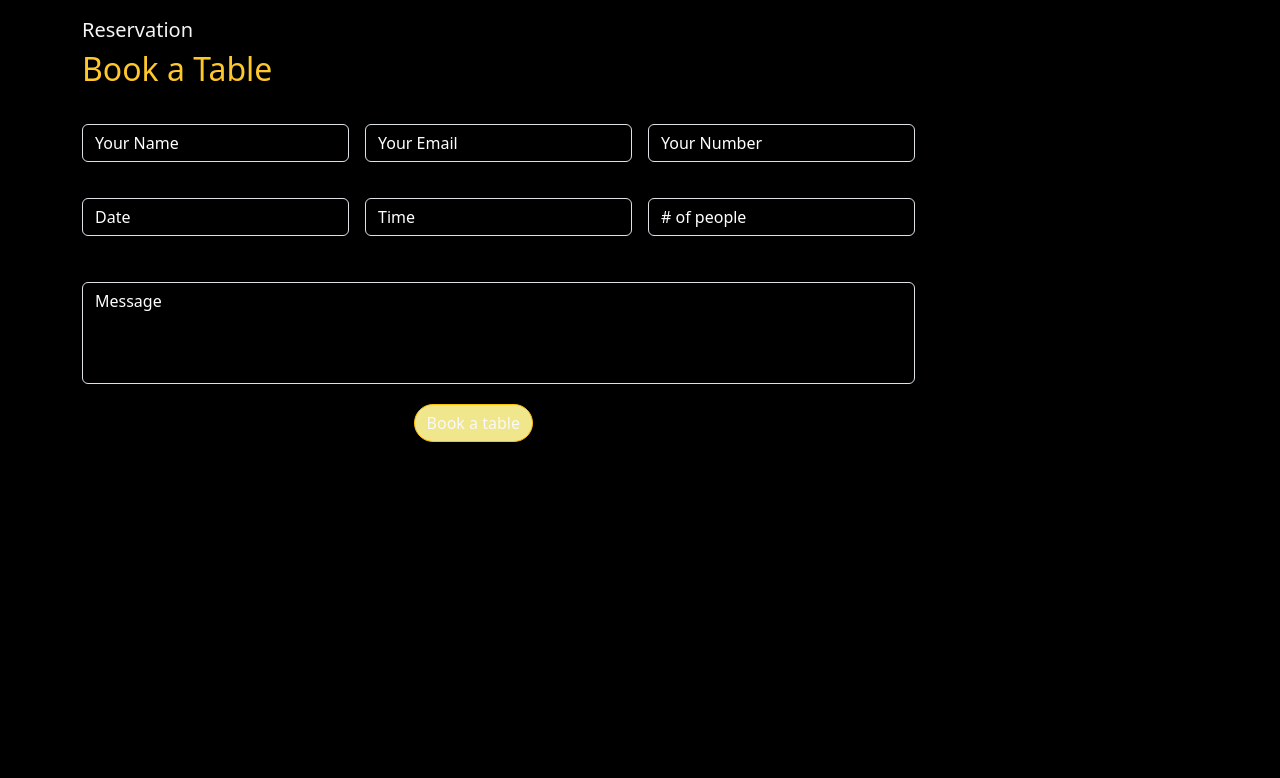
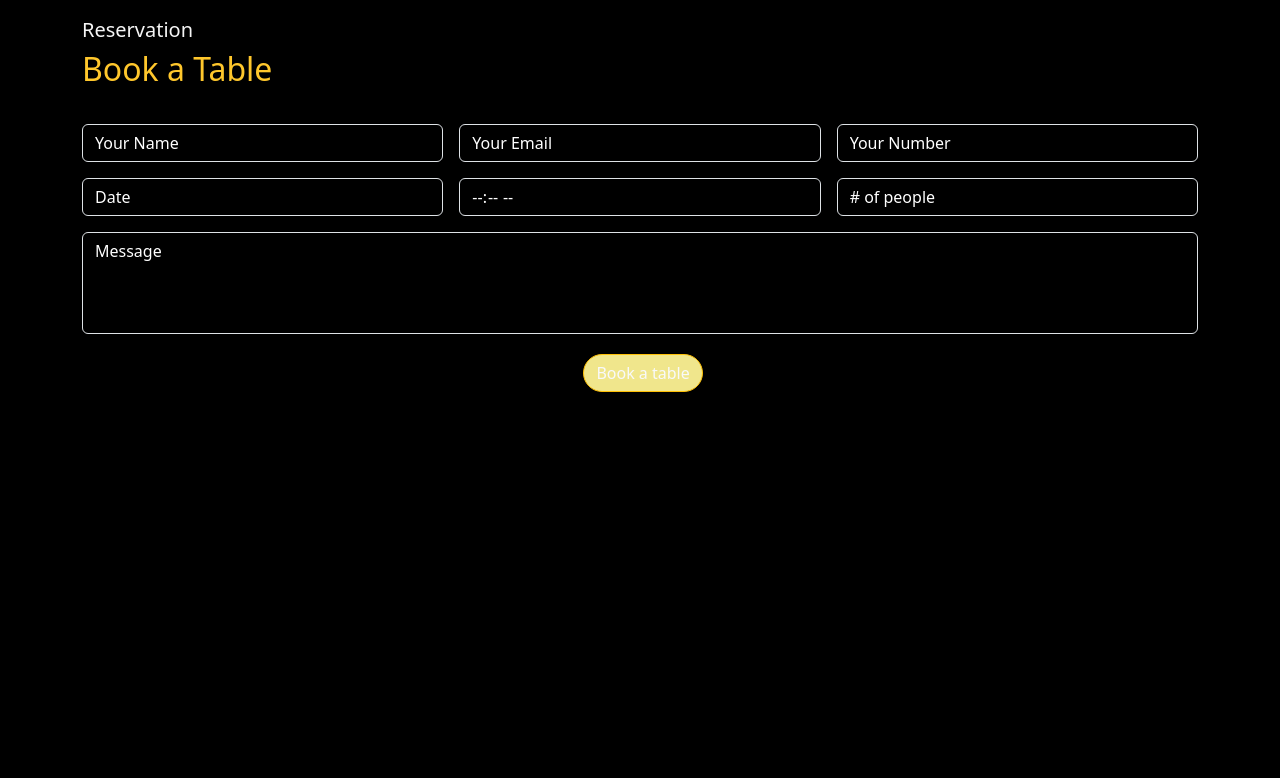
Before and after one commit to DineshP02/restaurant, a React (Vite) app: page / in a window 1280 px wide. Shown: the part 802-1580 px from the top of the page. Built offline with nearby package versions, Linux system fonts and the light colour scheme.

Commit message:
validation

```diff
--- a/package.json
+++ b/package.json
@@ -13,6 +13,7 @@
     "bootstrap": "^5.3.3",
     "react": "^18.2.0",
     "react-dom": "^18.2.0",
+    "react-hook-form": "^7.51.3",
     "react-icons": "^5.0.1"
   },
   "devDependencies": {
--- a/src/App.jsx
+++ b/src/App.jsx
@@ -4,7 +4,6 @@ import Gallery from "./Gallery.jsx";
 import Map from "./Map.jsx";
 import Address from "./Address.jsx";
 import Footer from "./footer.jsx";
-// import Menu from "./Menu.jsx";
 
 function App() {
   return (
@@ -15,7 +14,6 @@ function App() {
       <Map />
       <Address />
       <Footer />
-      {/* <Menu /> */}
     </div>
   );
 }
--- a/src/FormAddress.jsx
+++ b/src/FormAddress.jsx
@@ -1,39 +1,86 @@
+import { useForm, Controller } from "react-hook-form";
+
 function FormAddress() {
+  const {
+    handleSubmit,
+    control,
+    formState: { errors },
+  } = useForm();
+
+  const onSubmit = (data) => {
+    console.log(data);
+  };
+
   return (
-    <>
     <div style={{ marginTop: "40px" }}>
-        <form className="row g-3">
+      <form className="row g-3" onSubmit={handleSubmit(onSubmit)}>
         <div className="col-md-6">
+          <Controller
+            name="name"
+            control={control}
+            rules={{ required: "Name is required" }}
+            render={({ field }) => (
               <input
+                {...field}
                 type="text"
                 className="form-control"
                 placeholder="Your Name"
               />
+            )}
+          />
+          {errors.name && <p>{errors.name.message}</p>}
         </div>
         <div className="col-md-6">
+          <Controller
+            name="email"
+            control={control}
+            rules={{ required: "Email is required", pattern: /^\S+@\S+$/i }}
+            render={({ field }) => (
               <input
-              type="Email"
+                {...field}
+                type="email"
                 className="form-control"
                 placeholder="Your Email"
               />
+            )}
+          />
+          {errors.email && <p>{errors.email.message}</p>}
         </div>
-        </form>
-        <form className="row g-3">
         <div className="col-md-12" style={{ marginTop: "30px" }}>
-            <input type="text" className="form-control" placeholder="subject" />
+          <Controller
+            name="subject"
+            control={control}
+            rules={{ required: "Subject is required" }}
+            render={({ field }) => (
+              <input
+                {...field}
+                type="text"
+                className="form-control"
+                placeholder="Subject"
+              />
+            )}
+          />
+          {errors.subject && <p>{errors.subject.message}</p>}
         </div>
-        </form>
-        <form className="row g-3">
         <div className="col-md-12" style={{ marginTop: "30px" }}>
+          <Controller
+            name="message"
+            control={control}
+            rules={{ required: "Message is required" }}
+            render={({ field }) => (
               <input
-              style={{ paddingBottom: "120px" }}
+                {...field}
                 type="text"
                 className="form-control"
                 placeholder="Message"
               />
+            )}
+          />
+          {errors.message && <p>{errors.message.message}</p>}
         </div>
         <div style={{ paddingLeft: "30%", marginTop: "20px" }}>
           <button
+            type="submit"
             className="btn btn-dark nav-item text-light border border-warning rounded-pill"
             style={{ backgroundColor: "#FFC72C" }}
           >
@@ -42,7 +89,6 @@ function FormAddress() {
         </div>
       </form>
     </div>
-    </>
   );
 }
 
--- a/src/Table.jsx
+++ b/src/Table.jsx
@@ -1,5 +1,18 @@
-import "./App.css";
+import { useForm } from "react-hook-form";
+import { useState } from "react";
+
 function Table() {
+  const [isInputFocused, setIsInputFocused] = useState(false);
+  const {
+    register,
+    handleSubmit,
+    formState: { errors },
+  } = useForm();
+
+  const onSubmit = (data) => {
+    console.log(data);
+  };
+
   return (
     <>
       <div className="Table">
@@ -10,58 +23,130 @@ function Table() {
           <div>
             <h2 style={{ color: "#FFC72C" }}>Book a Table</h2>
           </div>
-          <form className="row g-3" style={{ marginTop: "20px" }}>
-            <div className="col-md-3">
+          <form
+            className="row g-3"
+            style={{ marginTop: "20px" }}
+            onSubmit={handleSubmit(onSubmit)}
+          >
+            <div className="col-md-4">
               <input
                 type="text"
                 className="form-control"
                 placeholder="Your Name"
+                {...register("name", { required: "Name is required" })}
+                style={{ color: isInputFocused ? "black" : "white" }}
+                onFocus={() => setIsInputFocused(true)}
+                onBlur={() => {
+                  setTimeout(() => setIsInputFocused(false), 0);
+                }}
               />
+              {errors.name && <p>{errors.name.message}</p>}
             </div>
-            <div className="col-md-3">
+            <div className="col-md-4">
               <input
-                type="Email"
+                type="email"
                 className="form-control"
                 placeholder="Your Email"
+                {...register("email", {
+                  required: "Email is required",
+                  pattern: {
+                    value: /^\S+@\S+$/,
+                    message: "Invalid email address",
+                  },
+                })}
+                style={{ color: isInputFocused ? "black" : "white" }}
+                onFocus={() => setIsInputFocused(true)}
+                onBlur={() => {
+                  setTimeout(() => setIsInputFocused(false), 0);
+                }}
               />
+              {errors.email && <p>{errors.email.message}</p>}
             </div>
-            <div className="col-md-3">
+            <div className="col-md-4">
               <input
                 type="text"
                 className="form-control"
                 placeholder="Your Number"
+                {...register("phoneNumber", {
+                  required: "Phone number is required",
+                })}
+                style={{ color: isInputFocused ? "black" : "white" }}
+                onFocus={() => setIsInputFocused(true)}
+                onBlur={() => {
+                  setTimeout(() => setIsInputFocused(false), 0);
+                }}
               />
+              {errors.phoneNumber && <p>{errors.phoneNumber.message}</p>}
             </div>
-          </form>
-          <form className="row g-3" style={{ marginTop: "20px" }}>
-            <div className="col-md-3">
-              <input type="text" className="form-control" placeholder="Date" />
-            </div>
-            <div className="col-md-3">
-              <input type="Email" className="form-control" placeholder="Time" />
-            </div>
-            <div className="col-md-3">
+            <div className="col-md-4">
               <input
                 type="text"
                 className="form-control"
+                placeholder="Date"
+                {...register("date", { required: "Date is required" })}
+                style={{ color: isInputFocused ? "black" : "white" }}
+                onFocus={() => setIsInputFocused(true)}
+                onBlur={() => {
+                  setTimeout(() => setIsInputFocused(false), 0);
+                }}
+              />
+              {errors.date && <p>{errors.date.message}</p>}
+            </div>
+            <div className="col-md-4">
+              <input
+                type="time"
+                className="form-control"
+                placeholder="Time"
+                {...register("time", { required: "Time is required" })}
+                style={{ color: isInputFocused ? "black" : "white" }}
+                onFocus={() => setIsInputFocused(true)}
+                onBlur={() => {
+                  setTimeout(() => setIsInputFocused(false), 0);
+                }}
+              />
+              {errors.time && <p>{errors.time.message}</p>}
+            </div>
+            <div className="col-md-4">
+              <input
+                type="number"
+                className="form-control"
                 placeholder="# of people"
+                {...register("numberOfPeople", {
+                  required: "Number of people is required",
+                  min: {
+                    value: 1,
+                    message: "Please enter a valid number of people",
+                  },
+                })}
+                style={{ color: isInputFocused ? "black" : "white" }}
+                onFocus={() => setIsInputFocused(true)}
+                onBlur={() => {
+                  setTimeout(() => setIsInputFocused(false), 0);
+                }}
+              />
+              {errors.numberOfPeople && <p>{errors.numberOfPeople.message}</p>}
+            </div>
+            <div className="col-md-12 ">
+              <input
+                type="text"
+                className="form-control"
+                placeholder="Message"
+                {...register("message")}
+                style={{
+                  paddingBottom: "70px",
+                  color: isInputFocused ? "black" : "white",
+                }}
+                onFocus={() => setIsInputFocused(true)}
+                onBlur={() => {
+                  setTimeout(() => setIsInputFocused(false), 0);
+                }}
               />
             </div>
-          </form>
-          <form className="row g-3" style={{ marginTop: "30px" }}>
-            <div className="col-md-9 ">
-              <input
-                style={{ paddingBottom: "70px" }}
-                type="text"
-                className="form-control"
-                id="inputPassword4"
-                placeholder="Message"
-              />
-            </div>
-            <div style={{ paddingLeft: "30%", marginTop: "20px" }}>
+            <div style={{ paddingLeft: "45%", marginTop: "20px" }}>
               <button
                 className="btn btn-dark nav-item text-light border border-warning rounded-pill"
                 style={{ backgroundColor: "#F0E68C" }}
+                type="submit"
               >
                 Book a table
               </button>
```
Also changed, not shown: src/Menu.jsx (+41 -41 lines), 1 other file (tests, documents, lock files or other folders). Lines whose indentation alone changed are shown as unchanged.
